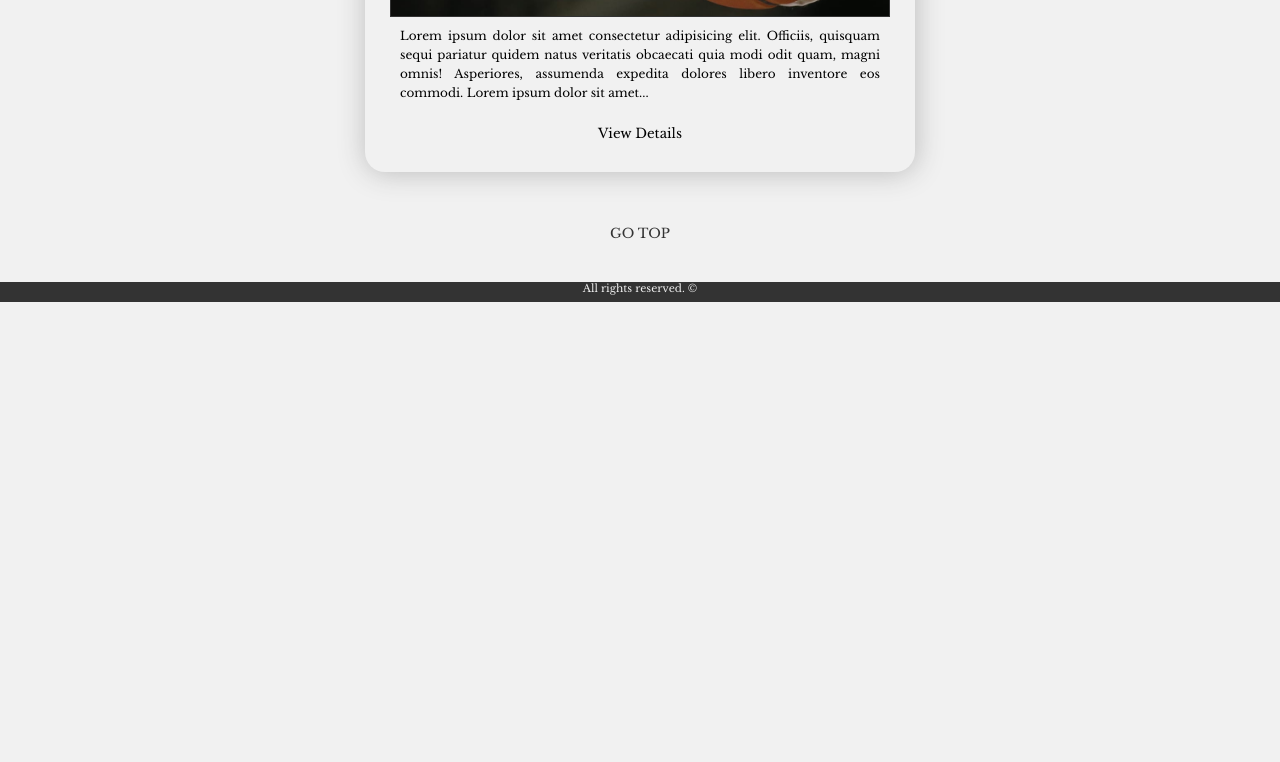
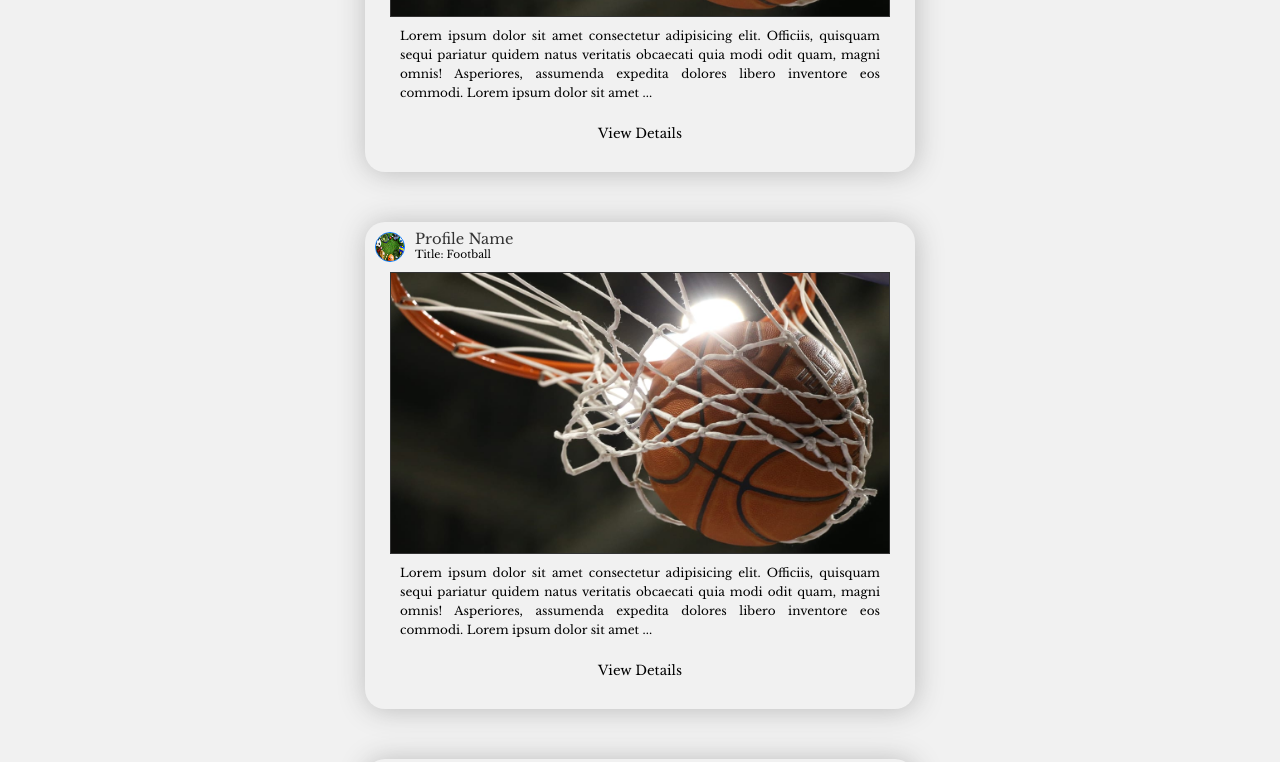
Before and after one commit to nikolay5r/our-sport-app, a React (Create React App) app: page /posts in a window 1280 px wide. Shown: the part 520-1282 px from the top of the page. Before the commit the page ends 822 px from the top, so only its background shows below. Built offline with nearby package versions, Linux system fonts and the light colour scheme.

Commit message:
Extract PostCard

```diff
--- a/src/components/AllPosts/AllPosts.js
+++ b/src/components/AllPosts/AllPosts.js
@@ -1,4 +1,4 @@
-import { Link } from 'react-router-dom';
+import PostCard from "./PostCard";
 
 export default function AllPosts() {
     return (
@@ -8,26 +8,12 @@ export default function AllPosts() {
 
             {/* TODO: Search Engine and Filter by topic */}
 
-            <div className="post-card">
-                <div className="user">
-                    <img src="./images/5e64d06674c6a.jpeg" alt="User Avatar" className="user-avatar" />
-                    <div className="info">
-                        <a href="/posts/userId" className="user-name">Profile Name</a>
-                        <p className="title">Title: title</p>
-                    </div>
-                </div>
-                <div className="post-content">
-                    <img src="./images/generic-basketball-shot.jpg" alt="Post Title" className="post-image" />
-                    <p className="description">
-                        Lorem ipsum dolor sit amet consectetur adipisicing elit. Officiis, quisquam sequi pariatur
-                        quidem natus veritatis obcaecati quia modi odit quam, magni omnis!
-                        Asperiores, assumenda expedita dolores libero inventore eos commodi. Lorem ipsum dolor sit amet...
-                    </p>
-                    <div className="post-elements">
-                        <a href="/profile/postId" className="post-element">View Details</a>
-                    </div>
-                </div>
-            </div>
+            <PostCard />
+
+            <PostCard />
+
+            <PostCard />
+
             <a href="#go-top" className="top">Go top</a>
         </div>
     )
--- /dev/null
+++ b/src/components/AllPosts/PostCard.js
@@ -0,0 +1,27 @@
+import { Link } from 'react-router-dom';
+
+
+export default function PostCard() {
+    return (
+        <div className="post-card">
+            <div className="user">
+                <img src="./images/5e64d06674c6a.jpeg" alt="User Avatar" className="user-avatar" />
+                <div className="info">
+                    <Link to="/profile/userId" className="user-name">Profile Name</Link>
+                    <p className="title">Title: Football</p>
+                </div>
+            </div>
+            <div className="post-content">
+                <img src="./images/generic-basketball-shot.jpg" alt="Post Title" className="post-image" />
+                <p className="description">
+                    Lorem ipsum dolor sit amet consectetur adipisicing elit. Officiis, quisquam sequi pariatur
+                    quidem natus veritatis obcaecati quia modi odit quam, magni omnis!
+                    Asperiores, assumenda expedita dolores libero inventore eos commodi. Lorem ipsum dolor sit amet ...
+                </p>
+                <div className="post-elements">
+                    <Link to="/posts/postId" className="post-element">View Details</Link>
+                </div>
+            </div>
+        </div>
+    )
+}
```
